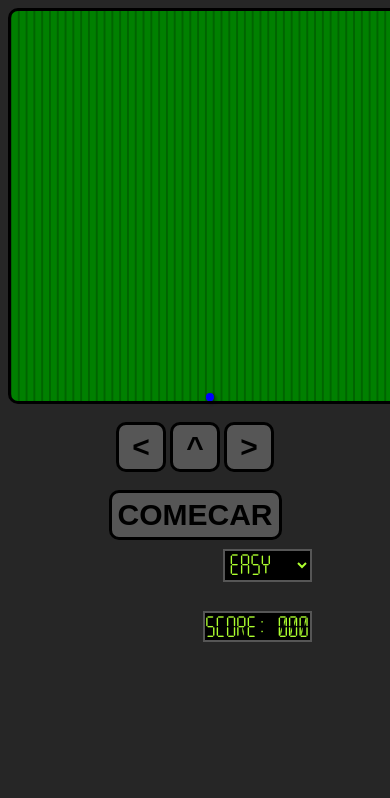
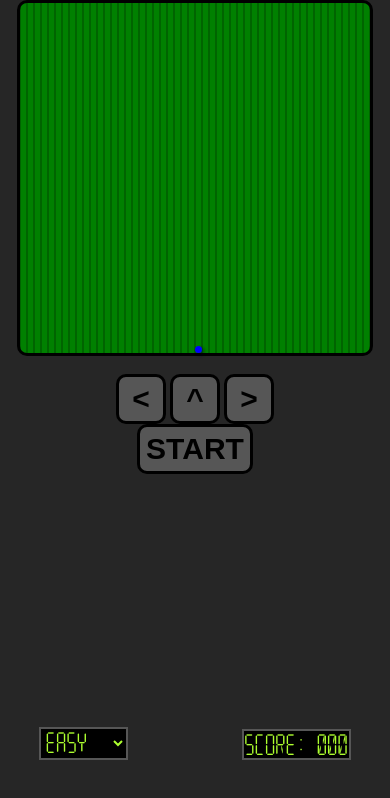
Before and after one commit to YTUltra/No-Regret-game, a plain HTML site: page index.html in a window 390 px wide. Drawn offline with Linux system fonts and the light colour scheme.

Commit message:
Beta 1.2

```diff
--- a/index.html
+++ b/index.html
@@ -13,6 +13,7 @@
         <option value="2">MEDIUM</option>
         <option value="3">HARD</option>
     </select>
+    <p id="score" class="pontuacao">SCORE: 000</p>
     <div id="tela" class="tela">
         <div id="personagem" class="personagem"></div>
     </div>
@@ -21,9 +22,8 @@
         <button class="comandos" onclick="move_left()"><b><</b></button>
         <button class="comandos" onclick="move_up()"><b>^</b></button>
         <button class="comandos" onclick="move_right()"><b>></b></button>
-        <br><br>
-        <button id="comecar" class="comandos" style="width: fit-content;" onclick="start()"><b>COMECAR</b></button>
+        <br>
+        <button id="comecar" class="comandos" style="width: fit-content;" onclick="start()"><b>START</b></button>
     </div>
-    <p id="score" class="pontuacao">SCORE: 000</p>
     </body>
 </html>
--- a/java.js
+++ b/java.js
@@ -1,13 +1,17 @@
 //Define as variaveis
+//Posição inicial do jogador
 let posX = 2500;
 let posY = 4900;
+//Pontuação e quantidade de frutas (serão aumentadas conforme a dificuldade)
 let score = 0;
 let quant_frutas = 5;
 let quant_buraco = 10;
+//Variaveis utilizadas para a alteração de estilos ou ações dentro do documento
+let comec = document.getElementById("comecar");
 let pers = document.getElementById("personagem");
 let frut = document.getElementById("fruta");
 let bura = document.getElementById("buraco");
-
+//Matriz que armazena as frutas e buracos do jogo
 let buracos = [];
 let frutas = [];
 
@@ -17,6 +21,14 @@ function start(){
     quant_buraco = quant_buraco * document.getElementById("dificuldade").value;
     frutas_random();
     buracos_random();
+    comec.setAttribute("onClick", "javascript: restart();");
+    comec.innerHTML = "RESTART";
+    comec.style.fontWeight = "bold";
+}
+
+//Função para reiniciar o jogo
+function restart(){
+    location.reload()
 }
 
 //Função para traduzir o comando para a esquerda para o personagem
--- a/styles.css
+++ b/styles.css
@@ -1,4 +1,5 @@
 body{
+    margin: 0;
     background-color: #262626;
 }
 @font-face {
@@ -17,12 +18,12 @@ body{
     border-radius: 10px;
     position: relative;
     @media only screen and (max-width: 1366px) {
-        width: 500px;
-        height: 500px;
+        width: 450px;
+        height: 450px;
     }
     @media only screen and (max-width: 1200px) {
-        width: 390px;
-        height: 390px;
+        width: 350px;
+        height: 350px;
     }
 }
 .fruta{
@@ -81,6 +82,7 @@ body{
     box-shadow: 2px 2px 5px 2px rgb(0, 0, 0) inset;
 }
 .pontuacao{
+    margin: 0;
     font-family: digitos;
     font-size: 20px;
     color: greenyellow;
@@ -91,10 +93,13 @@ body{
     right: 20%;
     top: 50%;
     @media only screen and (max-width: 500px) {
-        top: 70%;
+        top: auto;
+        bottom: 10%;
+        right: 10%;
     }
 }
 .dificuldade{
+    margin: 0;
     font-family: digitos;
     font-size: 20px;
     color: greenyellow;
@@ -105,8 +110,8 @@ body{
     left: 20%;
     top: 50%;
     @media only screen and (max-width: 500px) {
-        left: auto;
-        right: 20%;
-        top: 65%;
+        top: auto;
+        bottom: 10%;
+        left: 10%;
     }
 }
```
